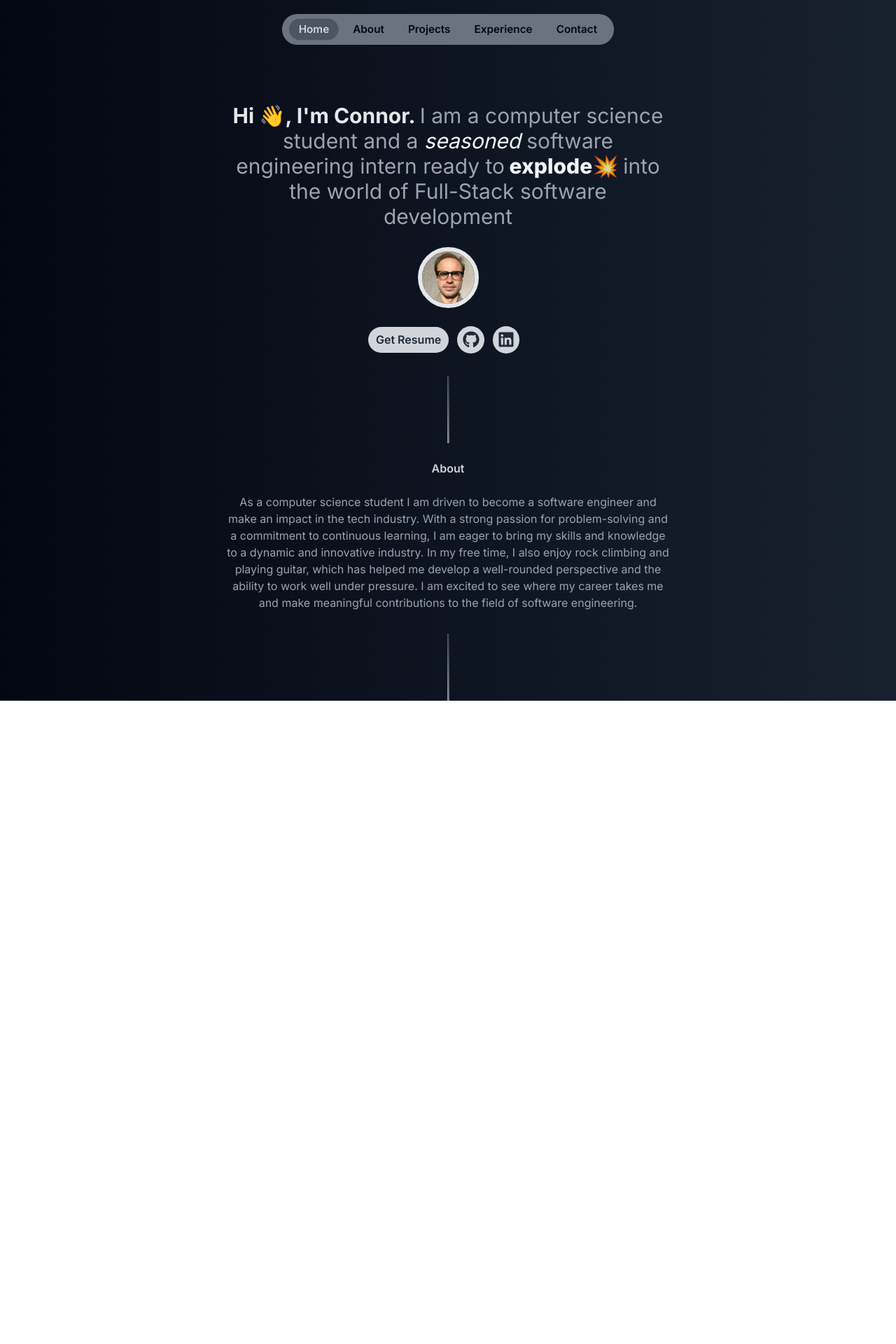
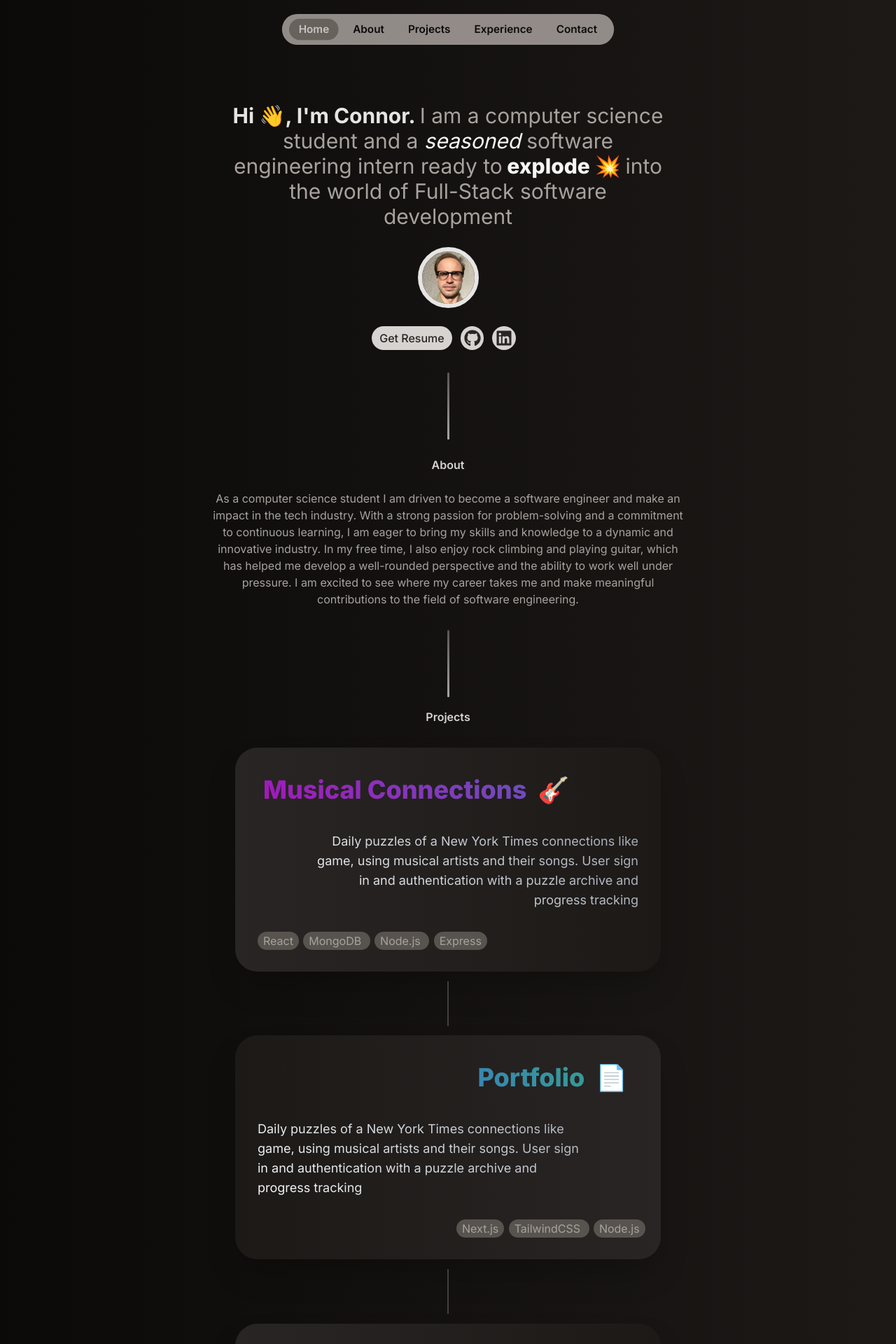
Before and after one commit to connortoro/portfolio, a Next.js app: page / in a window 1280 px wide. Shown: the top 1920 px of the page at 70% size. Before the commit the page ends 1001 px from the top, so only its background shows below. Built offline with nearby package versions, Linux system fonts and the light colour scheme.

Commit message:
Added mucho stuff

```diff
--- a/app/components/About.jsx
+++ b/app/components/About.jsx
@@ -3,8 +3,8 @@ import React from 'react'
 export default function About() {
   return (
     <div className='flex flex-col justify-center items-center content-center'>
-      <h3 className='text-gray-300 my-[1.5rem] font-semibold'>About</h3>
-      <p className='text-gray-400 text-center sm:w-[40rem] font-normal px-7 md:px-0'>As a computer science student I am driven to become a software engineer and make an impact
+      <h3 className='text-stone-300 my-[1.5rem] font-semibold'>About</h3>
+      <p className='text-stone-400 text-center sm:w-[43rem] font-normal px-7 md:px-0'>As a computer science student I am driven to become a software engineer and make an impact
         in the tech industry. With a strong passion for problem-solving and a commitment to continuous
         learning, I am eager to bring my skills and knowledge to a dynamic and innovative industry.
         In my free time, I also enjoy rock climbing and playing guitar, which has helped me develop
--- a/app/components/Divider.jsx
+++ b/app/components/Divider.jsx
@@ -2,6 +2,6 @@ import React from 'react'
 
 export default function Divider() {
   return (
-    <div className="mt-[2rem] h-[6rem] w-[3px] bg-gradient-to-tr from-gray-200 to-gray-900 opacity-70"></div>
+    <div className="rounded-full mt-[2rem] h-[6rem] w-[3px] bg-gradient-to-b from-stone-500 to-stone-200 opacity-70"></div>
   )
 }
--- a/app/components/Nav.jsx
+++ b/app/components/Nav.jsx
@@ -7,17 +7,17 @@ export default function Nav({ navigate, selected }) {
 
   const selectedClass = (section) => {
     if(section === selected) {
-      return ' bg-gray-600 text-gray-300'
+      return ' bg-stone-500 text-stone-200'
     } else {
-      return ' text-gray-950'
+      return ' text-stone-950'
     }
   }
 
   return (
     <>
       <div className='h-[1.5rem] sm:h-[2.5rem] md:h-[4.2rem]'></div>
-      <nav className="drop-in flex justify-center pt-4  sm:bg-inherit bg-gray-500 w-screen fixed top-0 ">
-        <div className='flex flex-row items-center justify-center bg-gray-500 content-center sm:w-min w-min rounded-full sm:px-3 px-1 md:px-2 py-1 scale-[.85]'>
+      <nav className=" opacity-[.85] drop-in flex justify-center pt-4  sm:bg-inherit bg-stone-400 w-screen fixed top-0 z-50">
+        <div className='flex flex-row items-center justify-center bg-stone-400 content-center sm:w-min w-min rounded-full sm:px-3 px-1 md:px-2 py-1 scale-[.85]'>
           {sections.map((section) => (
             <h2 onClick={() => navigate(section)} className={"font-semibold md:text-lg sm:text-md text-sm sm:m-1 px-4 py-1 rounded-full cursor-pointer transition-all duration-200 ease-in-out" + selectedClass(section)} key={section}>
               {section}
--- /dev/null
+++ b/app/components/Projects.jsx
@@ -0,0 +1,47 @@
+import React from 'react'
+import Image from 'next/image'
+
+export default function Projects() {
+  return (
+    <div className='flex flex-col items-center justify-center scale-[.6] sm:scale-[.85] md:scale-[1]'>
+      <h3 className='text-stone-300 mb-[2rem] mt-[1rem] font-semibold'>Projects</h3>
+
+      <a href="https://musical-connections.vercel.app" target="_blank" className='project shadow-2xl flex flex-col bg-gradient-to-r from-stone-800 to-stone-900 h-[20rem] w-[38rem] rounded-[2rem] -z-50'>
+        <h2 className='text-left gradient py-[1.5rem] pt-[2.5rem] pl-[2.5rem] text-4xl font-extrabold'>Musical Connections <span className='text-white px-[.5rem]'> 🎸</span></h2>
+        <h2 className='text-right gradient-n text-lg text-stone-300 p-[1rem] pl-[7rem] pr-[2rem]'>Daily puzzles of a New York Times connections like game, using musical artists and their songs. User sign in and authentication with a puzzle archive and progress tracking </h2>
+        <h2 className='text-left text-stone-300 p-[1rem] mt-[0rem] ml-[1rem]'>
+          <span className='bg-stone-600 text-stone-400 py-[.2rem] px-[.5rem] rounded-full mr-[.4rem]'>React</span>
+          <span className='bg-stone-600 text-stone-400 py-[.2rem] px-[.5rem] rounded-full mr-[.4rem]'>MongoDB </span>
+          <span className='bg-stone-600 text-stone-400 py-[.2rem] px-[.5rem] rounded-full mr-[.4rem]'>Node.js </span>
+          <span className='bg-stone-600 text-stone-400 py-[.2rem] px-[.5rem] rounded-full mr-[.4rem]'>Express</span>
+        </h2>
+      </a>
+
+      <div className="h-[4rem] my-[.86rem] w-[2px] bg-stone-600 opacity-70"></div>
+
+      <a href="https://musical-connections.vercel.app" target="_blank" className='project shadow-2xl flex flex-col bg-gradient-to-l from-stone-800 to-stone-900 h-[20rem] w-[38rem] rounded-[2rem]'>
+        <h2 className='text-right gradient-2 py-[1.5rem] pt-[2.5rem] pr-[2.5rem] text-4xl font-extrabold'>Portfolio <span className='text-white px-[.5rem]'> 📄</span></h2>
+        <h2 className='text-left gradient-n text-lg text-stone-300 p-[1rem] pr-[7rem] pl-[2rem]'>Daily puzzles of a New York Times connections like game, using musical artists and their songs. User sign in and authentication with a puzzle archive and progress tracking </h2>
+        <h2 className='text-right text-stone-300 p-[1rem] mt-[0rem] ml-[1rem]'>
+          <span className='bg-stone-600 text-stone-400 py-[.2rem] px-[.5rem] rounded-full mr-[.4rem]'>Next.js</span>
+          <span className='bg-stone-600 text-stone-400 py-[.2rem] px-[.5rem] rounded-full mr-[.4rem]'>TailwindCSS </span>
+          <span className='bg-stone-600 text-stone-400 py-[.2rem] px-[.5rem] rounded-full mr-[.4rem]'>Node.js </span>
+        </h2>
+      </a>
+
+      <div className="h-[4rem] my-[.86rem] w-[2px] bg-stone-600 opacity-70"></div>
+
+      <a href="https://musical-connections.vercel.app" target="_blank" className='project shadow-2xl flex flex-col bg-gradient-to-r from-stone-800 to-stone-900 h-[20rem] w-[38rem] rounded-[2rem]'>
+        <h2 className='text-left gradient py-[1.5rem] pt-[2.5rem] pl-[2.5rem] text-4xl font-extrabold'>Musical Connections</h2>
+        <h2 className='text-right gradient-n text-lg text-stone-300 p-[1rem] pl-[7rem] pr-[2rem]'>Daily puzzles of a New York Times connections like game, using musical artists and their songs. User sign in and authentication with a puzzle archive and progress tracking </h2>
+        <h2 className='text-left text-stone-300 p-[1rem] mt-[0rem] ml-[1rem]'>
+          <span className='bg-stone-600 text-stone-400 py-[.2rem] px-[.5rem] rounded-full mr-[.4rem]'>React</span>
+          <span className='bg-stone-600 text-stone-400 py-[.2rem] px-[.5rem] rounded-full mr-[.4rem]'>MongoDB </span>
+          <span className='bg-stone-600 text-stone-400 py-[.2rem] px-[.5rem] rounded-full mr-[.4rem]'>Node.js </span>
+          <span className='bg-stone-600 text-stone-400 py-[.2rem] px-[.5rem] rounded-full mr-[.4rem]'>Express</span>
+        </h2>
+      </a>
+
+    </div>
+  )
+}
--- a/app/components/Title.jsx
+++ b/app/components/Title.jsx
@@ -5,19 +5,19 @@ import { FaGithub, FaLinkedin } from 'react-icons/fa';
 export default function Title() {
   return (
     <div className='flex flex-col items-center justify-center'>
-      <h1 className='md:text-3xl sm:text-2xl text-xl text-gray-400 sm:pt-20 pt-16 text-center sm:w-[40rem] font-normal px-7 md:px-0'>
-        <b className='text-gray-200'>Hi 👋, I'm Connor. </b>
+      <h1 className='md:text-3xl sm:text-2xl text-xl text-stone-400 sm:pt-20 pt-16 text-center sm:w-[40rem] font-normal px-7 md:px-0'>
+        <b className='text-stone-200'>Hi 👋, I'm Connor. </b>
           I am a computer science student and a
-        <span className=' text-gray-100 italic'> seasoned </span>
+        <span className=' text-stone-100 italic'> seasoned </span>
         software engineering intern ready to
-        <b className='text-gray-100 font-extrabold'> explode<span className='animate-pulse'>💥</span> </b>
+        <b className='text-stone-100 font-extrabold gradient-3'> explode<span className='animate-pulse'><span className='text-white'> 💥</span></span> </b>
         into the world of Full-Stack software development
       </h1>
-      <Image className='my-[2rem] rounded-full outline outline-[6px] outline-gray-200'src={'/image.png'} width={75} height={75}/>
+      <Image className='my-[2rem] rounded-full outline outline-[6px] outline-stone-200'src={'/image.png'} width={75} height={75}/>
       <div className='flex flex-row items-center justify-center space-x-3'>
-        <a href='https://docs.google.com/document/d/15oPpxZYwX8td3zWqUaPmrjZ3vVU2d78r/edit' className='rounded-full bg-gray-300 py-[.4rem] px-[.7rem] font-semibold text-gray-800'>Get Resume</a>
-        <a href='https://github.com/connortoro' className='text-gray-800 bg-gray-300 text-2xl rounded-full p-[.45rem]'><FaGithub/></a>
-        <a href='https://www.linkedin.com/in/connortoro' className='text-gray-800 bg-gray-300 text-2xl rounded-full p-[.45rem]'><FaLinkedin/></a>
+        <a href='https://docs.google.com/document/d/15oPpxZYwX8td3zWqUaPmrjZ3vVU2d78r/edit' target="_blank" className='rounded-full bg-stone-300 py-[.3rem] px-[.7rem] font-medium text-stone-800'>Get Resume</a>
+        <a href='https://github.com/connortoro' target="_blank" className='text-stone-800 bg-stone-300 text-2xl rounded-full p-[.3rem]'><FaGithub/></a>
+        <a href='https://www.linkedin.com/in/connortoro' target="_blank" className='text-stone-800 bg-stone-300 text-2xl rounded-full p-[.3rem]'><FaLinkedin/></a>
         <a></a>
       </div>
     </div>
--- a/app/globals.css
+++ b/app/globals.css
@@ -1,3 +1,55 @@
 @tailwind base;
 @tailwind components;
 @tailwind utilities;
+
+html {
+  background-color: #1c1917;
+}
+
+.gradient {
+  background: linear-gradient(45deg, #bb00bb, #00bbbb);
+  -webkit-background-clip: text;
+  background-clip: text;
+  color: transparent;
+  background-size: 200% 200%;
+  animation: gradient-shift 3s linear infinite;
+}
+
+.gradient-2 {
+  background: linear-gradient(45deg, #4444ff, #22ff22);
+  -webkit-background-clip: text;
+  background-clip: text;
+  color: transparent;
+  background-size: 200% 200%;
+  animation: gradient-shift 3s linear infinite;
+}
+
+
+.gradient-n {
+  background: linear-gradient(45deg, white, #9ca3af);
+  -webkit-background-clip: text;
+  background-clip: text;
+  color: transparent;
+  background-size: 100% 100%;
+}
+
+@keyframes gradient-shift {
+  0% {
+    background-position: 0% 50%;
+  }
+  50% {
+    background-position: 100% 50%;
+  }
+  100% {
+    background-position: 0% 50%;
+  }
+}
+
+.project {
+  transition: all 0.18s ease;
+}
+
+.project:hover {
+  opacity: .9;
+  transition: cubic-bezier(0.075, 0.82, 0.165, 1);
+}
--- a/app/layout.js
+++ b/app/layout.js
@@ -4,14 +4,14 @@ import "./globals.css";
 const inter = Inter({ subsets: ["latin"] });
 
 export const metadata = {
-  title: "Connor Toro",
+  title: "Connor Toro ",
   description: "",
 };
 
 export default function RootLayout({ children }) {
   return (
     <html lang="en">
-      <body className={inter.className + ' w-screen h-screen bg-gradient-to-l from-[#18212F] to-gray-950 relative'}>
+      <body className={inter.className + ' w-full h-full bg-gradient-to-l from-stone-900 to-stone-950 relative'}>
       {/* <div className="h-[30rem] w-[30rem] sm:h-[60rem] sm:w-[60rem] sm:right-[20rem] right-[2rem] bg-[#030b12] absolute blur-[10rem] rounded-full -z-10"></div>
       <div className="h-[30rem] w-[30rem] sm:h-[60rem] sm:w-[60rem] sm:right-[-20rem] right-[-2rem] bg-[#0a0712] absolute blur-[10rem] rounded-full -z-10"></div> */}
         {children}
--- a/app/page.js
+++ b/app/page.js
@@ -6,6 +6,7 @@ import { useState, useRef } from "react";
 import Title from "./components/Title";
 import Divider from "./components/Divider";
 import About from "./components/About";
+import Projects from "./components/Projects";
 
 export default function Home() {
 
@@ -29,6 +30,8 @@ export default function Home() {
       <Divider/>
       <About/>
       <Divider/>
+      <Projects/>
+      <Divider/>
     </div>
   );
 }
```
Also changed, not shown: public/musiccon.png (added).
